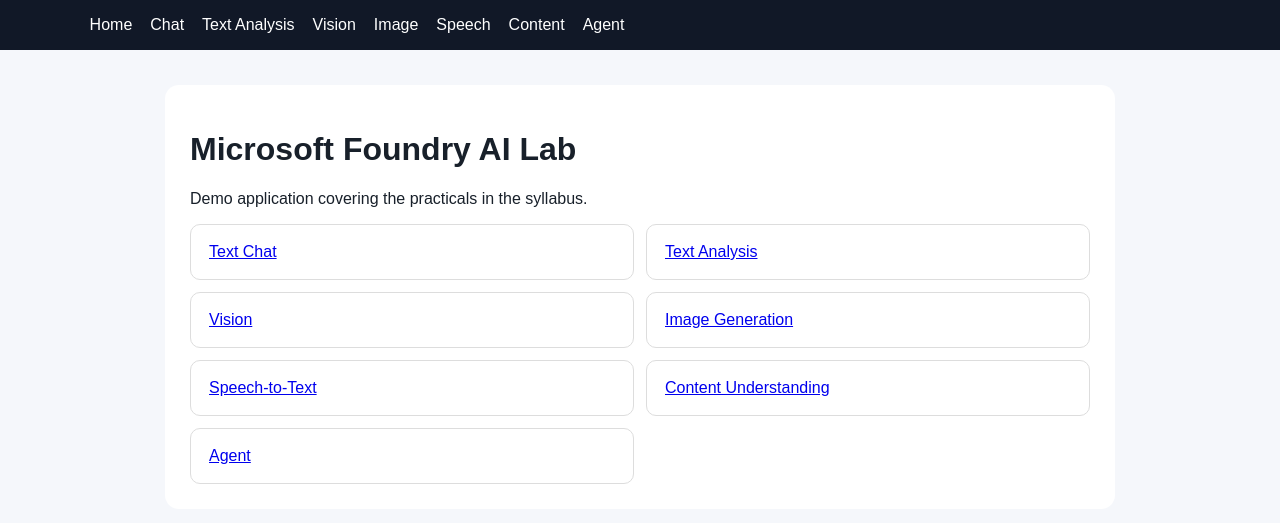
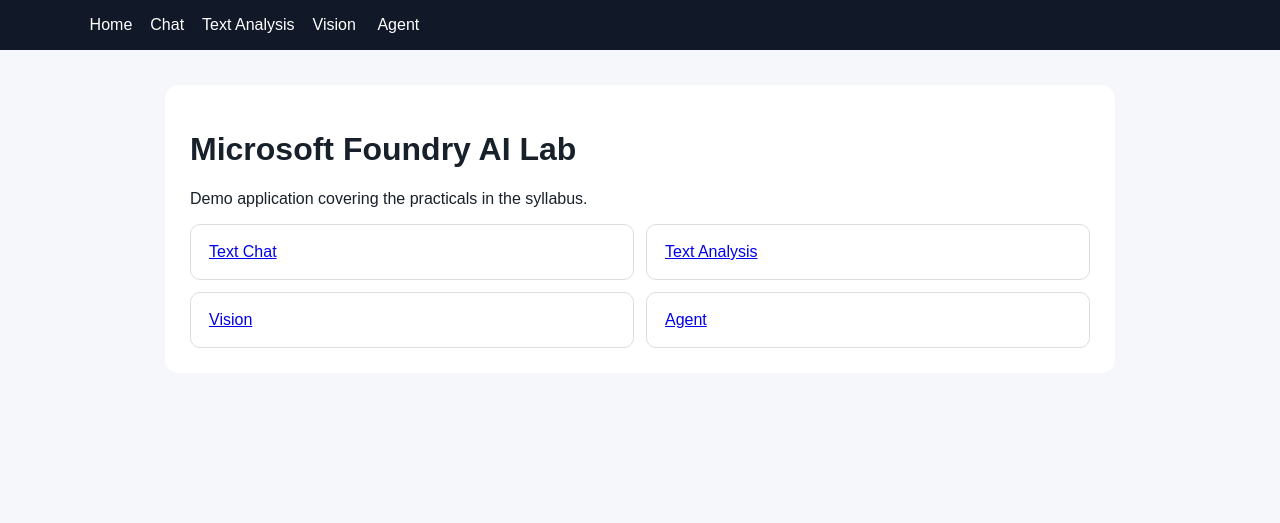
Before and after one commit to arj556677-blip/product-support-assistant, a Flask app: page / in a window 1280 px wide. Shown: the top 523 px of the page. Run offline with Flask 3, Linux system fonts and the light colour scheme.

Commit message:
Hide inactive modules from navigation

```diff
--- a/templates/base.html
+++ b/templates/base.html
@@ -1,3 +1,7 @@
 <!doctype html><html><head><meta charset="utf-8"><title>Foundry AI Lab</title><style>
 body{font-family:Arial;margin:0;background:#f5f7fb;color:#18202a}nav{padding:16px 7%;background:#111827}nav a{color:white;margin-right:18px;text-decoration:none}main{max-width:900px;margin:35px auto;padding:25px;background:white;border-radius:14px}textarea,input,select{width:100%;padding:10px;margin:8px 0;box-sizing:border-box}button{padding:10px 18px;cursor:pointer}pre{white-space:pre-wrap;background:#f1f3f5;padding:15px;border-radius:8px}.grid{display:grid;grid-template-columns:repeat(2,1fr);gap:12px}.card{padding:18px;border:1px solid #ddd;border-radius:10px}@media(max-width:700px){.grid{grid-template-columns:1fr}}</style></head><body>
-<nav><a href="/">Home</a><a href="/chat">Chat</a><a href="/text-analysis">Text Analysis</a><a href="/vision">Vision</a><a href="/image-generation">Image</a><a href="/speech">Speech</a><a href="/content-understanding">Content</a><a href="/agent">Agent</a></nav><main>{% block content %}{% endblock %}</main></body></html>
+<nav><a href="/">Home</a><a href="/chat">Chat</a><a href="/text-analysis">Text Analysis</a><a href="/vision">Vision</a>
+    <!-- <a href="/image-generation">Image Generation</a>
+    <a href="/speech">Speech-to-Text</a>
+    <a href="/content-understanding">Content Understanding</a> -->
+    <a href="/agent">Agent</a></nav><main>{% block content %}{% endblock %}</main></body></html>
--- a/templates/home.html
+++ b/templates/home.html
@@ -1,2 +1,6 @@
 {% extends "base.html" %}{% block content %}<h1>Microsoft Foundry AI Lab</h1><p>Demo application covering the practicals in the syllabus.</p><div class="grid">
-<a class="card" href="/chat">Text Chat</a><a class="card" href="/text-analysis">Text Analysis</a><a class="card" href="/vision">Vision</a><a class="card" href="/image-generation">Image Generation</a><a class="card" href="/speech">Speech-to-Text</a><a class="card" href="/content-understanding">Content Understanding</a><a class="card" href="/agent">Agent</a></div>{% endblock %}
+<a class="card" href="/chat">Text Chat</a><a class="card" href="/text-analysis">Text Analysis</a><a class="card" href="/vision">Vision</a>
+<!-- <a class="card" href="/image-generation">Image Generation</a>
+<a class="card" href="/speech">Speech-to-Text</a>
+<a class="card" href="/content-understanding">Content Understanding</a> -->
+<a class="card" href="/agent">Agent</a></div>{% endblock %}
```
